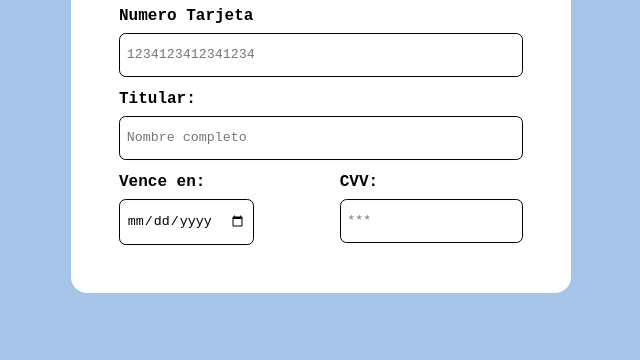
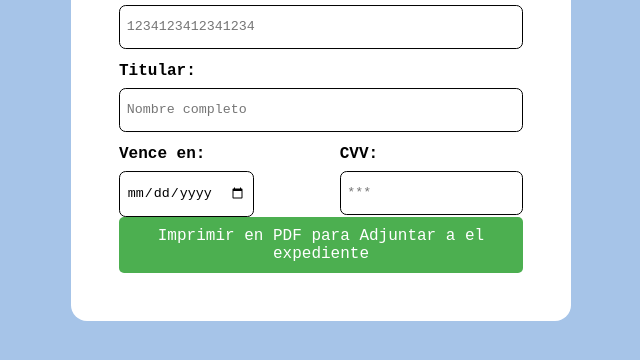
Before and after one commit to danielVidela/card, a plain HTML site: page index.html in a window 1280 px wide. Shown: the part 400-760 px from the top of the page, without its empty margins (319-959 px from the left). Drawn offline with Linux system fonts and the light colour scheme.

Commit message:
card sayges con boton

```diff
--- a/index.html
+++ b/index.html
@@ -4,7 +4,20 @@
   <meta charset="UTF-8">
   <title>PAGOS SAYGES PRUEBA</title>
   <link rel="stylesheet" href="./style.css">
-
+ <style>
+    #btnImprimir {
+      padding: 10px 20px;
+      background-color: #4CAF50;
+      color: white;
+      border: none;
+      border-radius: 5px;
+      cursor: pointer;
+      font-size: 16px;
+    }
+    #btnImprimir:hover {
+      background-color: #45a049;
+    }
+  </style>
 </head>
 <body>
 <!-- partial:index.partial.html -->
@@ -79,6 +92,7 @@
 			</div>
 		</div>
 	</form>
+	 <button id="btnImprimir" onclick="window.print()">Imprimir en PDF para Adjuntar a el expediente</button>
 </div>
 <!-- partial Realizado por Daniel Videla Analista Sayges -->
   <script  src="./script.js"></script>
```
